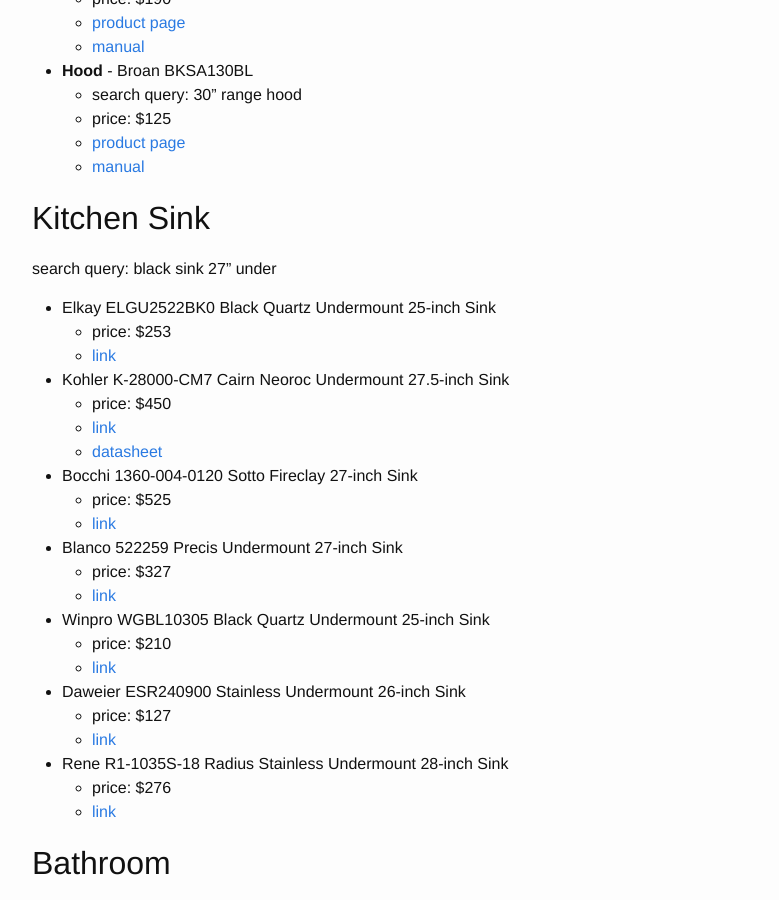
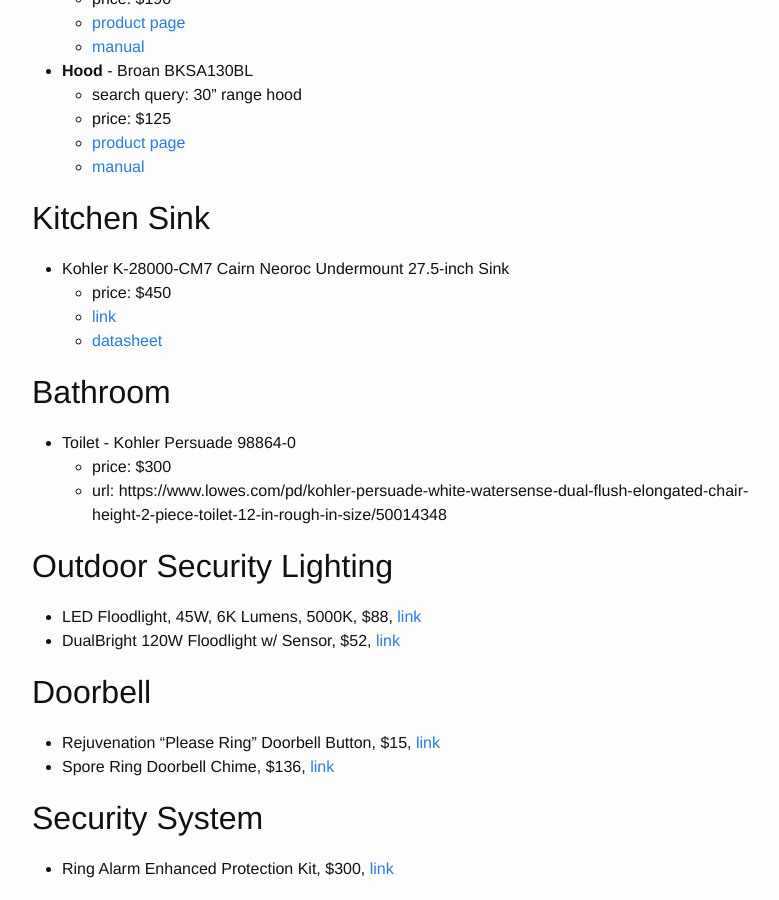
Before and after one commit to radavis/radavis.github.io, a Jekyll site: the page built from prospect-circle.md, in a window 1280 px wide and 900 px high, scrolled down 696 px. Shown: the whole window, without its empty margins (238-1017 px from the left). Built offline with Jekyll 4.4.1, drawn with Linux system fonts in a browser that asks for light colours.

Commit message:
save state

```diff
--- a/prospect-circle.md
+++ b/prospect-circle.md
@@ -37,30 +37,10 @@
 
 ## Kitchen Sink
 
-search query: black sink 27" under
-
-* Elkay ELGU2522BK0 Black Quartz Undermount 25-inch Sink
-  - price: $253
-  - [link](https://express.google.com/u/0/product/14452525486135989441_6360440353747061114_5117101)
 * Kohler K-28000-CM7 Cairn Neoroc Undermount 27.5-inch Sink
   - price: $450
   - [link](https://www.wayfair.com/Kohler--Cairn-2712in-X-18516in-X-912in-Neoroc-UnderMount-SingleBowl-Kitchen-Sink-with-Sink-Rack-K28000CM-L628-K~LBPR1327.html)
   - [datasheet](https://www.us.kohler.com/webassets/kpna/brochures/Neoroc_SellSheet.PDF)
-* Bocchi 1360-004-0120 Sotto Fireclay 27-inch Sink
-  - price: $525
-  - [link](https://www.google.com/shopping/product/13108220535263842512)
-* Blanco 522259 Precis Undermount 27-inch Sink
-  - price: $327
-  - [link](https://www.wayfair.com/Blanco--Precis-27-L-x-17.75-W-Undermount-Kitchen-Sink-522-L628-K~AAUP1062.html)
-* Winpro WGBL10305 Black Quartz Undermount 25-inch Sink
-  - price: $210
-  - [link](https://www.wayfair.com/Winpro--Granite-Quartz-25-L-x-18.5-W-Single-Bowl-Undermount-Kitchen-Sink-WGBL10305-WGMO10405-L628-K~WNPQ1004.html)
-* Daweier ESR240900 Stainless Undermount 26-inch Sink
-  - price: $127
-  - [link](https://www.wayfair.com/Daweier--26-L-x-18-W-Undermount-Kitchen-Sink-ESR240900-L628-K~DAWE1000.html)
-* Rene R1-1035S-18 Radius Stainless Undermount 28-inch Sink
-  - price: $276
-  - [link](https://www.wayfair.com/home-improvement/pdp/rene-radius-stainless-steel-28-x-17-under-mount-kitchen-sink-with-basket-strainer-w000699506.html?piid=20324591)
 
 
 ## Bathroom
```
Also changed, not shown: _posts/2019-05-17-programming-language-version-management.md (+1 -0 lines).
